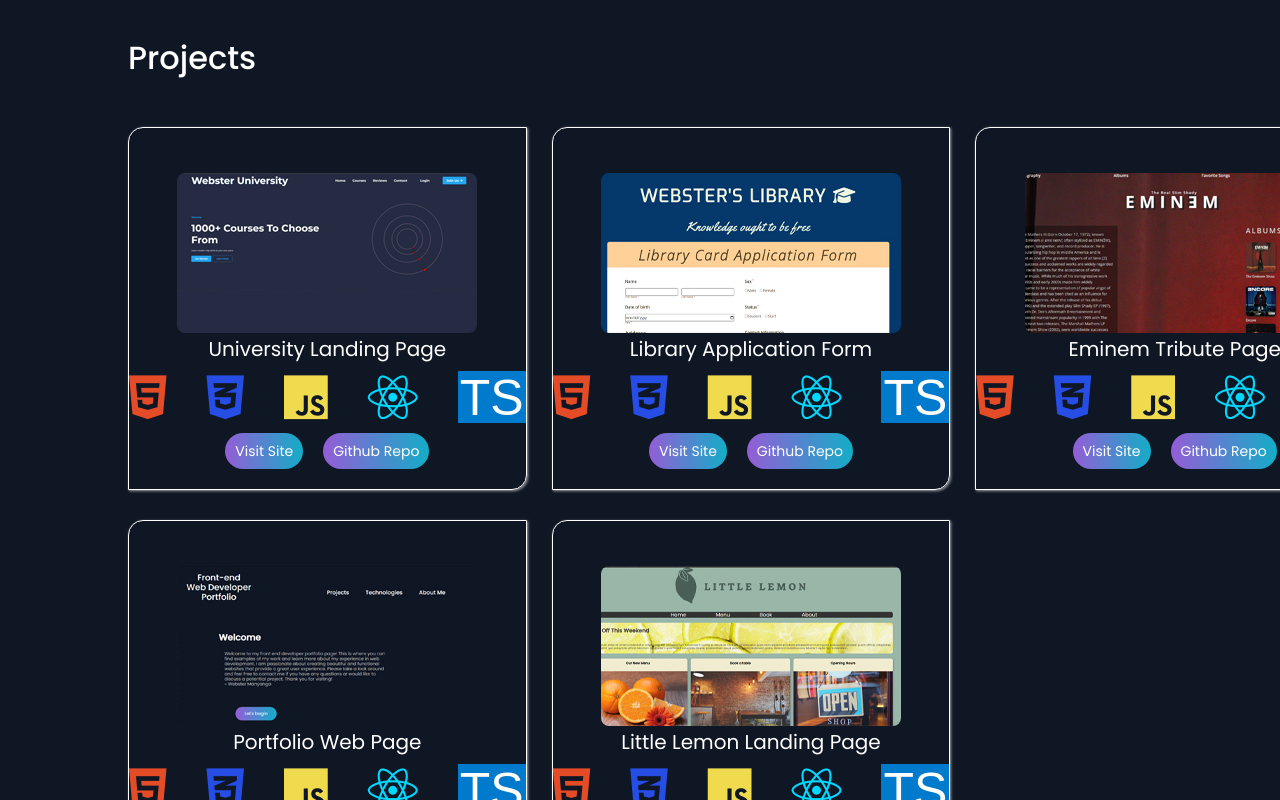
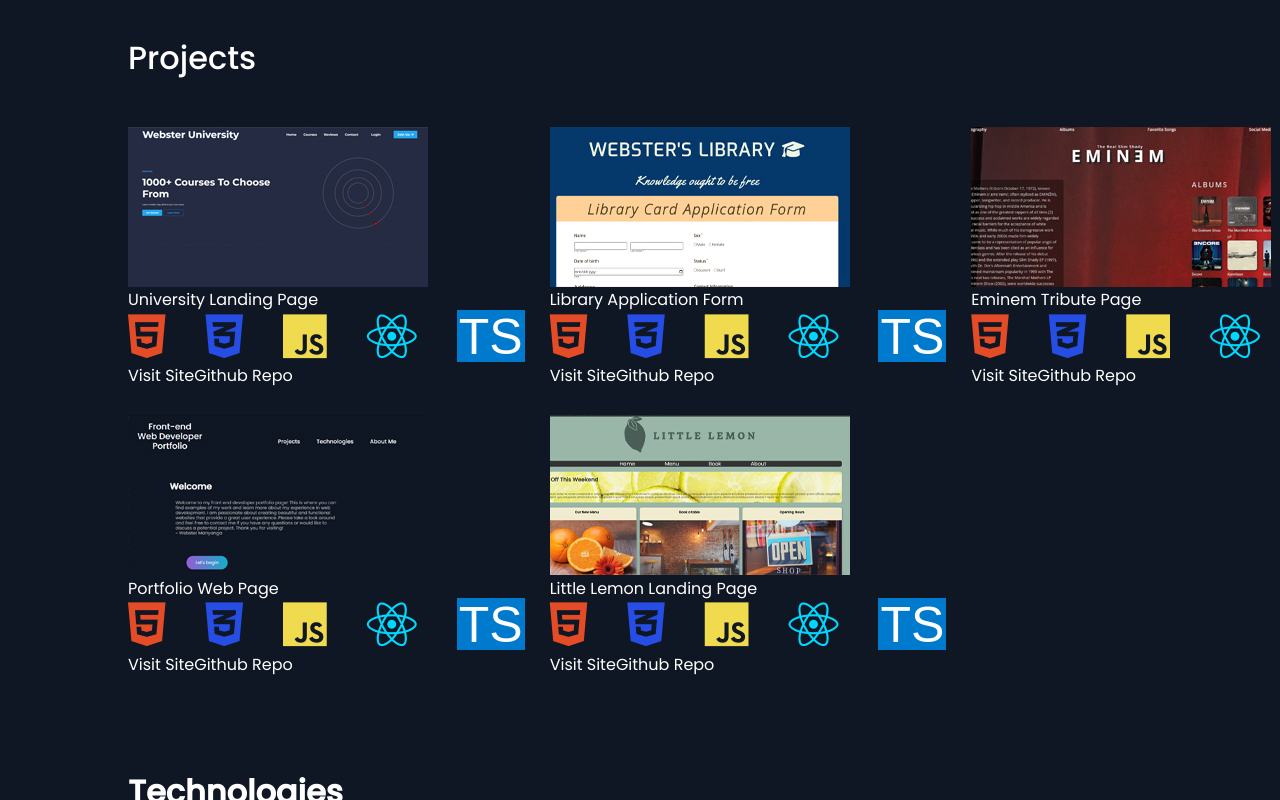
Before and after one commit to WebsterManyanga/Portfolio-Page, a React (Create React App) app in the folder react-app/: page / in a window 1280 px wide. Shown: the part 1020-1820 px from the top of the page. Built offline with nearby package versions, Linux system fonts and the light colour scheme; some icons are missing.

Commit message:
checkout

```diff
--- a/react-app/package.json
+++ b/react-app/package.json
@@ -11,8 +11,10 @@
     "@types/node": "^16.18.31",
     "@types/react": "^18.2.6",
     "@types/react-dom": "^18.2.4",
+    "bootstrap": "^5.3.0",
     "gh-pages": "^5.0.0",
     "react": "^18.2.0",
+    "react-bootstrap": "^2.7.4",
     "react-dom": "^18.2.0",
     "react-scripts": "5.0.1",
     "typescript": "^4.9.5",
--- a/react-app/src/components/Projects/Projects.tsx
+++ b/react-app/src/components/Projects/Projects.tsx
@@ -1,11 +1,7 @@
 import './Projects.css';
-import UniversityPreview from '../../images/university-page-preview.jpg';
-import LibraryFormPreview from '../../images/library-form-preview.jpg';
-import EminemTributePreview from '../../images/eminem-tribute-preview.jpg';
-import PortfolioPreview from '../../images/portfolio-page-preview.jpg';
-import LittleLemonPreview from '../../images/little-lemon.jpg';
 import ProjectData from '../../Server/Projects';
 import TechStack from '../TechStack';
+import Card from 'react-bootstrap/Card';
 
 
 export default function Projects() {
@@ -14,27 +10,22 @@ export default function Projects() {
     <h1>Projects</h1>
     <ul className="projects__list">
       {ProjectData.map((project, index) => (
-              <li className="projects__list-item" key={index}>
-              <img
-                src={project.image}
-                alt="website preview image"
-              />
-              <h2>{project.name}</h2>
-              <div className="projects__line"></div>
-              <TechStack project={project} />
-              <div className="projects__links">
-                <a href={project.site} className="button-link">
-                  Visit Site
-                </a>
-                <a
-                  href={project.github}
-                  className="button-link"
-                  target="_blank"
-                >
-                  Github Repo
-                </a>
-              </div>
-            </li>
+          <Card>
+            <Card.Img
+              variant='top'
+              src={project.image}
+              alt='website preview image'
+            />
+            <Card.Body>
+              <Card.Title>{project.name}</Card.Title>
+              <Card.Body>
+                <TechStack project={project}/>
+              </Card.Body>
+              <Card.Link href={project.site}>Visit Site</Card.Link>
+              <Card.Link href={project.github}>Github Repo</Card.Link>
+            </Card.Body>
+
+          </Card>
       ))}
     </ul>
   </section>
```
Also changed, not shown: 1 other file (tests, documents, lock files or other folders).
